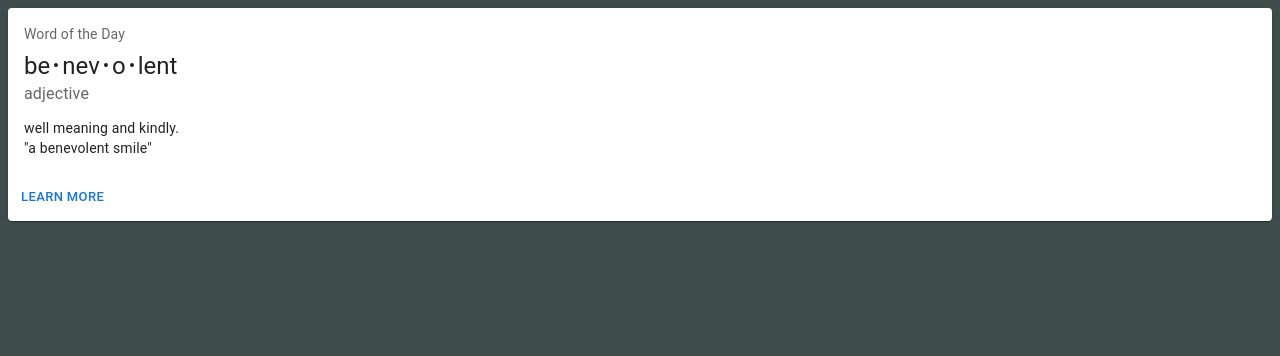
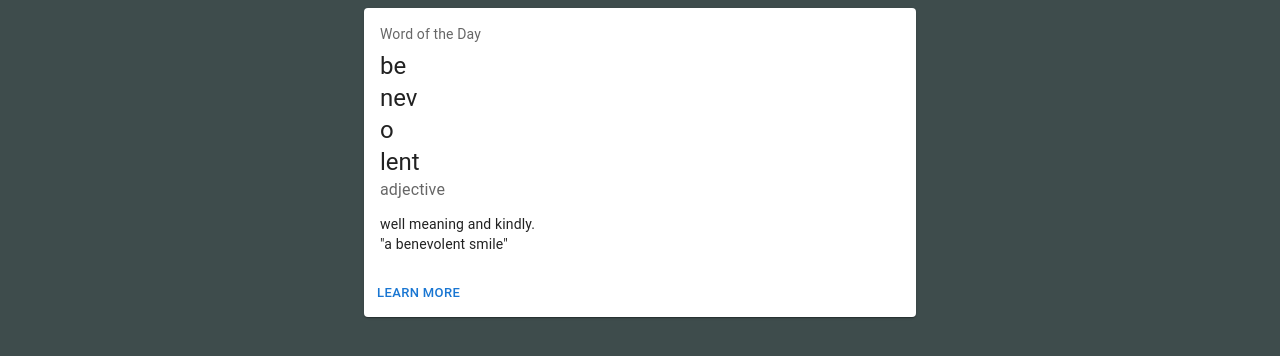
Before and after one commit to emmesshoes/proyectoAPI, a React (Vite) app in the folder proyecto-api/: page / in a window 1280 px wide. Shown: the top 356 px of the page. Built offline with nearby package versions, Linux system fonts and the light colour scheme.

Commit message:
trabajando en card

```diff
--- a/proyecto-api/src/pages/Home.jsx
+++ b/proyecto-api/src/pages/Home.jsx
@@ -1,9 +1,12 @@
 import BasicCard from '../utils/BasicCard';
+import { Container } from '@mui/material';
 
 export function Home() {
   return (
     <div>
+      <Container maxWidth="sm">
       <BasicCard />
+      </Container>
     </div>
   );
 }
--- a/proyecto-api/src/utils/BasicCard.jsx
+++ b/proyecto-api/src/utils/BasicCard.jsx
@@ -6,11 +6,8 @@ import Button from '@mui/material/Button';
 import Typography from '@mui/material/Typography';
 
 const bull = (
-  <Box
-    component="span"
-    sx={{ display: 'inline-block', mx: '2px', transform: 'scale(0.8)' }}
-  >
-    •
+  <Box component="span" sx={{ display: 'flex', mx: '2px', transform: 'scale(0.8)' }}>
+
   </Box>
 );
 
```
